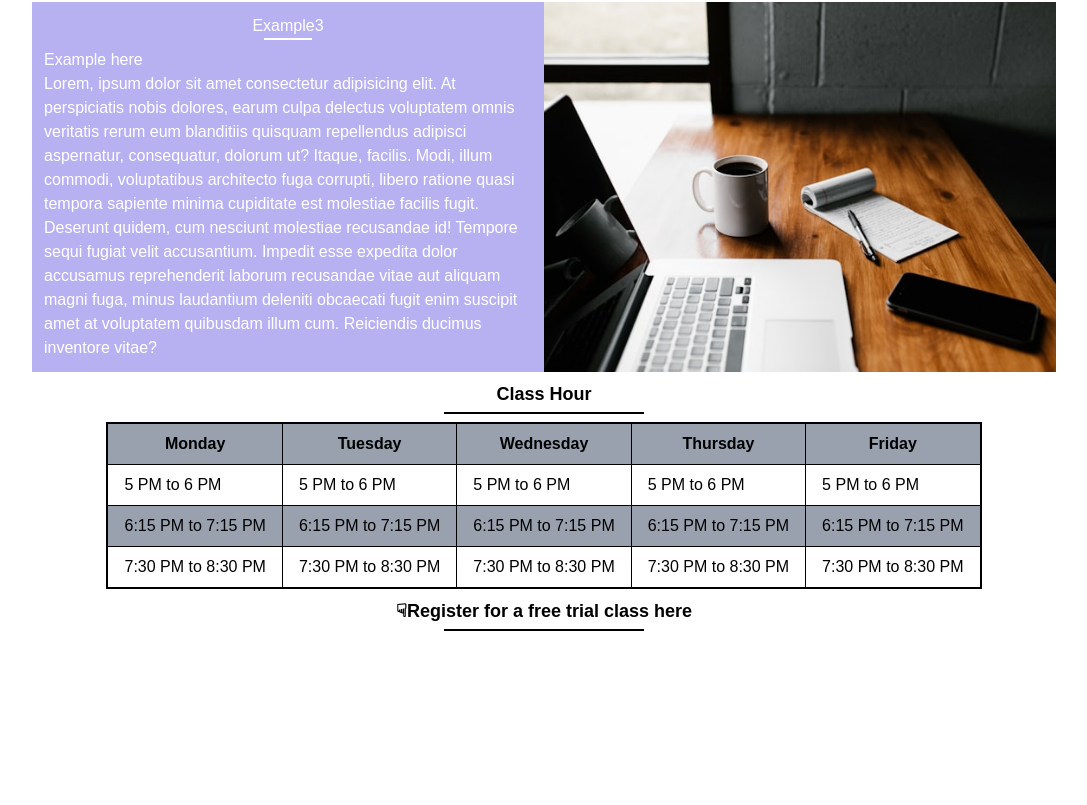
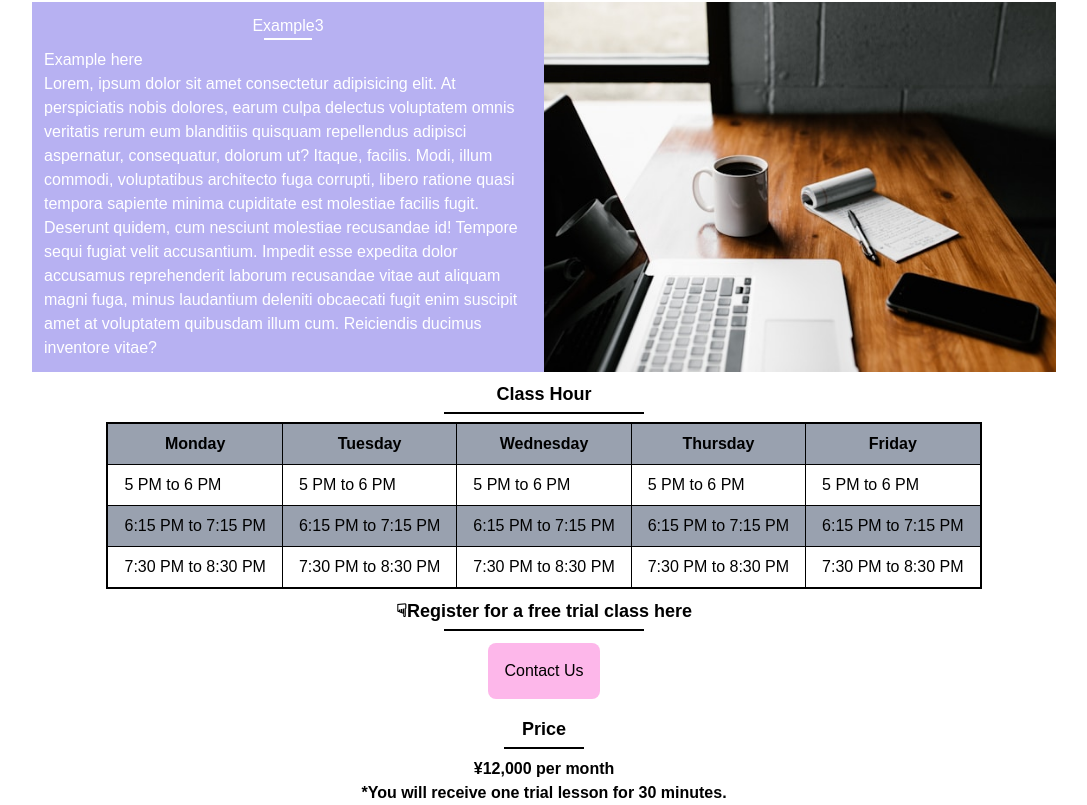
Before and after one commit to Yuto-A2/miki-jp, a Next.js app: page / in a window 1280 px wide. Shown: the part 1502-2307 px from the top of the page, without its empty margins (96-1183 px from the left). Before the commit the page ends 2133 px from the top, so only its background shows below. Built offline with nearby package versions, Linux system fonts and the light colour scheme.

Commit message:
⚡️ Added CSS

```diff
--- a/src/app/page.tsx
+++ b/src/app/page.tsx
@@ -3,6 +3,7 @@ import ClassImg from "@/components/ClassImg";
 import Reason from "@/components/Reason";
 import ClassHour from "@/components/ClassHour";
 import RegisterBtn from "@/components/RegisterBtn";
+import Price from "@/components/Price";
 export default function Home() {
   return (
     <>
@@ -12,6 +13,7 @@ export default function Home() {
         <Reason />
         <ClassHour />
         <RegisterBtn />
+        <Price />
       </main>
     </>
   );
--- a/src/components/ClassHour.tsx
+++ b/src/components/ClassHour.tsx
@@ -4,7 +4,8 @@ export default function ClassHour() {
         <>
             <h2 className="text-lg text-center mt-2 font-bold relative after:content-[''] after:block after:w-50 after:h-[2px]
                after:bg-black after:mx-auto after:mt-1">Class Hour</h2>
-            <table className="mx-auto border-2 border-black mt-2">
+            <div className="w-full overflow-auto">
+                <table className="mx-auto border-2 border-black mt-2 min-w-[600px]">
                     <thead className="bg-gray-400">
                         <tr>
                             <th className="border px-4 py-2">Monday</th>
@@ -38,6 +39,7 @@ export default function ClassHour() {
                         </tr>
                     </tbody>
                 </table>
+            </div>
         </>
     )
 }
--- a/src/components/ClassImg.tsx
+++ b/src/components/ClassImg.tsx
@@ -2,9 +2,9 @@ export default function ClassImg() {
     return (
         <>
             {/* background image */}
-            <div className="w-[80%] h-150 bg-[url('/onlineClass.jpg')] bg-cover bg-center mt-3 mx-auto relative">
+            <div className="lg:w-[80%] h-150 bg-[url('/onlineClass.jpg')] bg-cover bg-center mt-3 mx-auto relative">
                 <p className="absolute text-white text-lg left-1/2 -translate-x-1/2 top-20">The free trial class online.</p>
-                <button className="absolute bg-gray-300 left-1/2 -translate-x-1/2 p-2 top-32 cursor-pointer hover:opacity-80">Get Started for Free</button>
+                <button className="absolute bg-gray-300 left-1/2 -translate-x-1/2 p-2 lg:top-32 top-40 cursor-pointer hover:opacity-80">Get Started for Free</button>
             </div>
         </>
     )
--- /dev/null
+++ b/src/components/Price.tsx
@@ -0,0 +1,12 @@
+export default function Price() {
+    return (
+        <>
+            <h2 className="text-lg text-center mt-4 font-bold relative after:content-[''] after:block after:w-20 after:h-[2px]
+               after:bg-black after:mx-auto after:mt-1">Price</h2>
+            <div className="text-center">
+                <p className="font-bold mt-2">&yen;12,000 per month</p>
+                <p className="font-bold">*You will receive one trial lesson for 30 minutes.</p>
+            </div>
+        </>
+    )
+}
--- a/src/components/Reason.tsx
+++ b/src/components/Reason.tsx
@@ -6,38 +6,38 @@ export default function Reason() {
             <h2 className="text-lg text-center mt-2 font-bold relative after:content-[''] after:block after:w-50 after:h-[2px]
                after:bg-black after:mx-auto after:mt-1">Why ミキティ Japanese?</h2>
             <div className="flex flex-col mt-4 lg:flex-row lg:items-stretch items-center justify-center">
-                <div className="bg-[#B7B1F2] text-white p-3 w-[40%]">
+                <div className="bg-[#B7B1F2] text-white p-3 lg:w-[40%]">
                     <h3 className="text-center relative after:content-[''] after:block after:w-12 after:h-[2px] after:bg-white after:mx-auto">Example1</h3>
                     <p className="mt-2">Example here</p>
                     <p>Lorem, ipsum dolor sit amet consectetur adipisicing elit. At perspiciatis nobis dolores, earum culpa delectus voluptatem omnis veritatis rerum eum blanditiis quisquam repellendus adipisci aspernatur, consequatur, dolorum ut? Itaque, facilis.
                         Modi, illum commodi, voluptatibus architecto fuga corrupti, libero ratione quasi tempora sapiente minima cupiditate est molestiae facilis fugit. Deserunt quidem, cum nesciunt molestiae recusandae id! Tempore sequi fugiat velit accusantium.
                         Impedit esse expedita dolor accusamus reprehenderit laborum recusandae vitae aut aliquam magni fuga, minus laudantium deleniti obcaecati fugit enim suscipit amet at voluptatem quibusdam illum cum. Reiciendis ducimus inventore vitae?</p>
                 </div>
-                <div className="w-[40%]">
+                <div className="lg:w-[40%]">
                     <img className="h-full w-full object-cover " src="/onlineClass.jpg" alt="" /></div>
             </div>
 
                  <div className="flex flex-col mt-4 lg:flex-row lg:items-stretch items-center justify-center">
-                <div className="bg-[#B7B1F2] text-white p-3 w-[40%]">
+                <div className="bg-[#B7B1F2] text-white p-3 lg:w-[40%]">
                     <h3 className="text-center relative after:content-[''] after:block after:w-12 after:h-[2px] after:bg-white after:mx-auto">Example2</h3>
                     <p className="mt-2">Example here</p>
                     <p>Lorem, ipsum dolor sit amet consectetur adipisicing elit. At perspiciatis nobis dolores, earum culpa delectus voluptatem omnis veritatis rerum eum blanditiis quisquam repellendus adipisci aspernatur, consequatur, dolorum ut? Itaque, facilis.
                         Modi, illum commodi, voluptatibus architecto fuga corrupti, libero ratione quasi tempora sapiente minima cupiditate est molestiae facilis fugit. Deserunt quidem, cum nesciunt molestiae recusandae id! Tempore sequi fugiat velit accusantium.
                         Impedit esse expedita dolor accusamus reprehenderit laborum recusandae vitae aut aliquam magni fuga, minus laudantium deleniti obcaecati fugit enim suscipit amet at voluptatem quibusdam illum cum. Reiciendis ducimus inventore vitae?</p>
                 </div>
-                <div className="w-[40%]">
+                <div className="lg:w-[40%]">
                     <img className="h-full w-full object-cover" src="/onlineClass.jpg" alt="" /></div>
             </div>
 
                  <div className="flex flex-col mt-4 lg:flex-row lg:items-stretch items-center justify-center">
-                <div className="bg-[#B7B1F2] text-white p-3 w-[40%]">
+                <div className="bg-[#B7B1F2] text-white p-3 lg:w-[40%]">
                     <h3 className="text-center relative after:content-[''] after:block after:w-12 after:h-[2px] after:bg-white after:mx-auto">Example3</h3>
                     <p className="mt-2">Example here</p>
                     <p>Lorem, ipsum dolor sit amet consectetur adipisicing elit. At perspiciatis nobis dolores, earum culpa delectus voluptatem omnis veritatis rerum eum blanditiis quisquam repellendus adipisci aspernatur, consequatur, dolorum ut? Itaque, facilis.
                         Modi, illum commodi, voluptatibus architecto fuga corrupti, libero ratione quasi tempora sapiente minima cupiditate est molestiae facilis fugit. Deserunt quidem, cum nesciunt molestiae recusandae id! Tempore sequi fugiat velit accusantium.
                         Impedit esse expedita dolor accusamus reprehenderit laborum recusandae vitae aut aliquam magni fuga, minus laudantium deleniti obcaecati fugit enim suscipit amet at voluptatem quibusdam illum cum. Reiciendis ducimus inventore vitae?</p>
                 </div>
-                <div className="w-[40%]">
+                <div className="lg:w-[40%] ">
                     <img className="h-full w-full object-cover" src="/onlineClass.jpg" alt="" /></div>
             </div>
         </>
--- a/src/components/RegisterBtn.tsx
+++ b/src/components/RegisterBtn.tsx
@@ -1,8 +1,11 @@
 export default function RegisterBtn() {
   return (
     <>
-        <h2 className="text-lg text-center mt-2 font-bold relative after:content-[''] after:block after:w-50 after:h-[2px]
+      <h2 className="text-lg text-center mt-2 font-bold relative after:content-[''] after:block after:w-50 after:h-[2px]
                after:bg-black after:mx-auto after:mt-1">☟Register for a free trial class here</h2>
+      <div className="text-center mt-3">
+        <button className="bg-[#FDB7EA] rounded-lg p-4 cursor-pointer hover:opacity-80 hover:-translate-y-1 transition transform duration-300">Contact Us</button>
+      </div>
     </>
   )
 }
```
Lines whose indentation alone changed are shown as unchanged.
